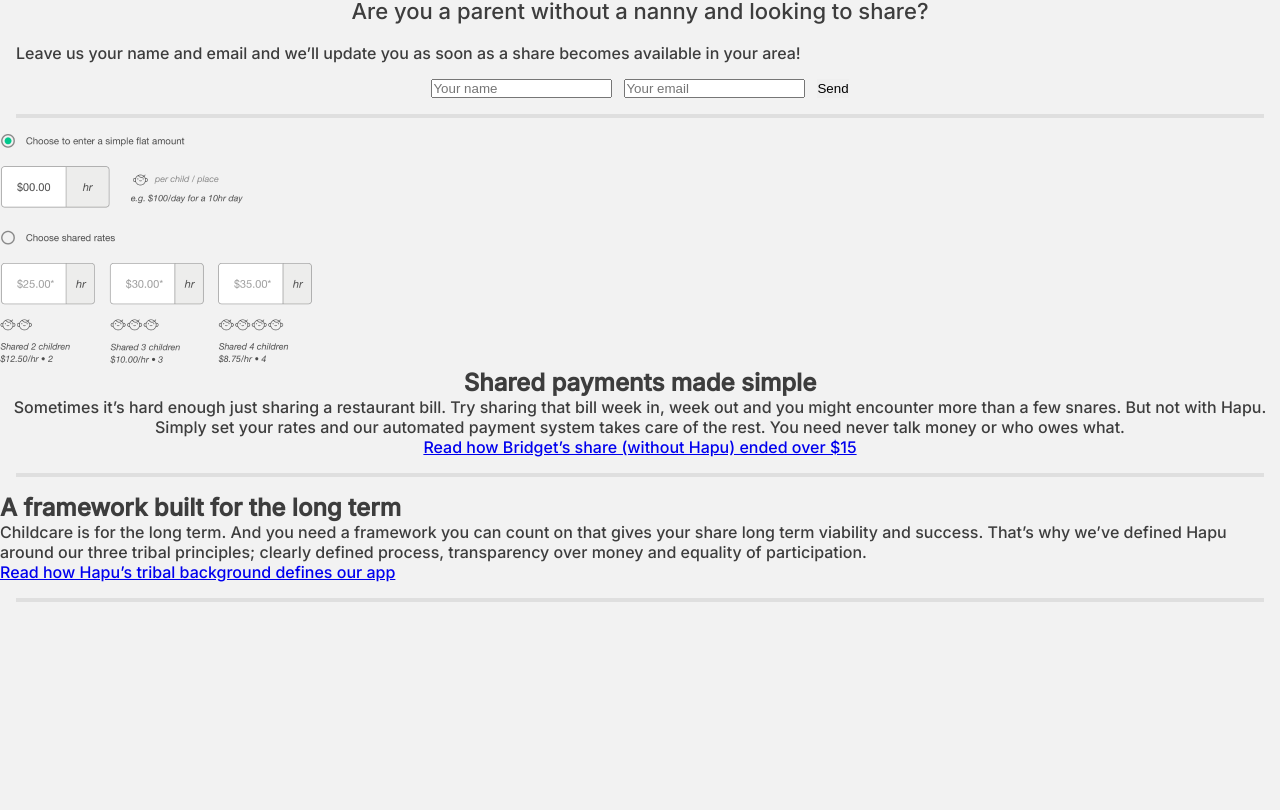
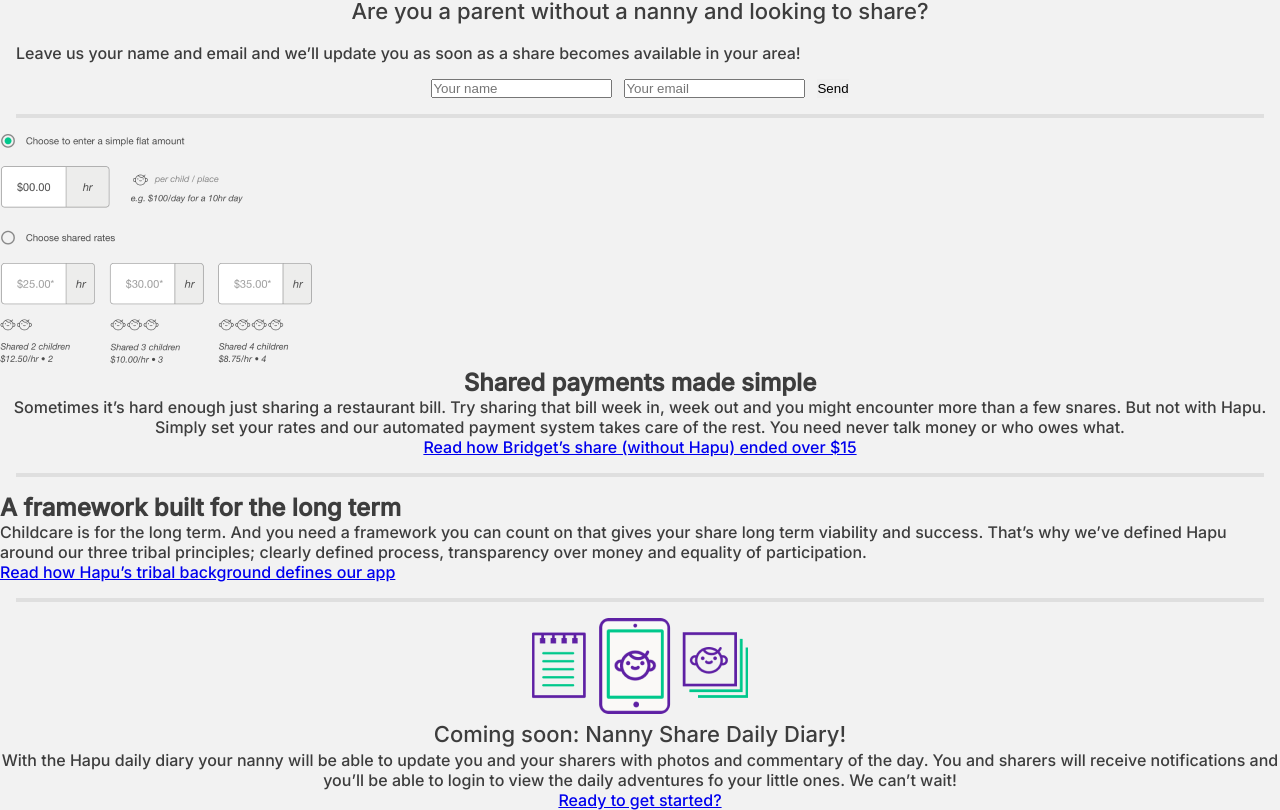
Before and after one commit to walterlbf/react-challenge, a React (Create React App) app: page / in a window 1280 px wide. Shown: the part 1281-2091 px from the top of the page. Before the commit the page ends 1899 px from the top, so only its background shows below. Built offline with nearby package versions, Linux system fonts and the light colour scheme.

Commit message:
section news pronta

```diff
--- a/src/App.js
+++ b/src/App.js
@@ -1,5 +1,6 @@
 import Contact from "./components/Contact";
 import Header from "./components/Header";
+import News from "./components/News";
 import Payment from "./components/Payment";
 import Principles from "./components/Principles";
 import Profile from "./components/Profile";
@@ -19,6 +20,7 @@
       <div className="divider" />
       <Principles />
       <div className="divider" />
+      <News />
     </div>
   );
 }
--- /dev/null
+++ b/src/components/News.jsx
@@ -0,0 +1,22 @@
+import React from 'react';
+import '../styles/News.css';
+import DailyDiary from '../img/ImageSection5.png';
+
+export default function News() {
+  return (
+    <section className="news-section">
+      <img src={ DailyDiary } alt="" />
+      <article>
+          <h2 className="news-title">
+            Coming soon: Nanny Share Daily Diary!
+          </h2>
+          <p className="news-p">
+            With the Hapu daily diary your nanny will be able to update you and your sharers with photos and commentary of the day. You and sharers will receive notifications and you’ll be able to login to view the daily adventures fo your little ones. We can’t wait!
+          </p>
+          <a className="share-a" href="/">
+            Ready to get started?
+          </a>
+      </article>
+    </section>
+  )
+}
--- /dev/null
+++ b/src/styles/News.css
@@ -0,0 +1,24 @@
+.news-section {
+  color: #3D3D3D;
+  text-align: center;
+}
+
+.news-title {
+  font-weight: 500;
+  font-size: 22px;
+  line-height: 32px;
+}
+
+@media (max-width: 360px) {
+
+  .news-section{
+    margin: 16px;
+    margin-bottom: 64px;
+    margin-top: 64px;
+  }
+
+  .news-title {
+    margin-bottom: 16px;
+    margin-top: 24px;
+  }
+}
```
Also changed, not shown: src/img/ImageSection5.png (added).
